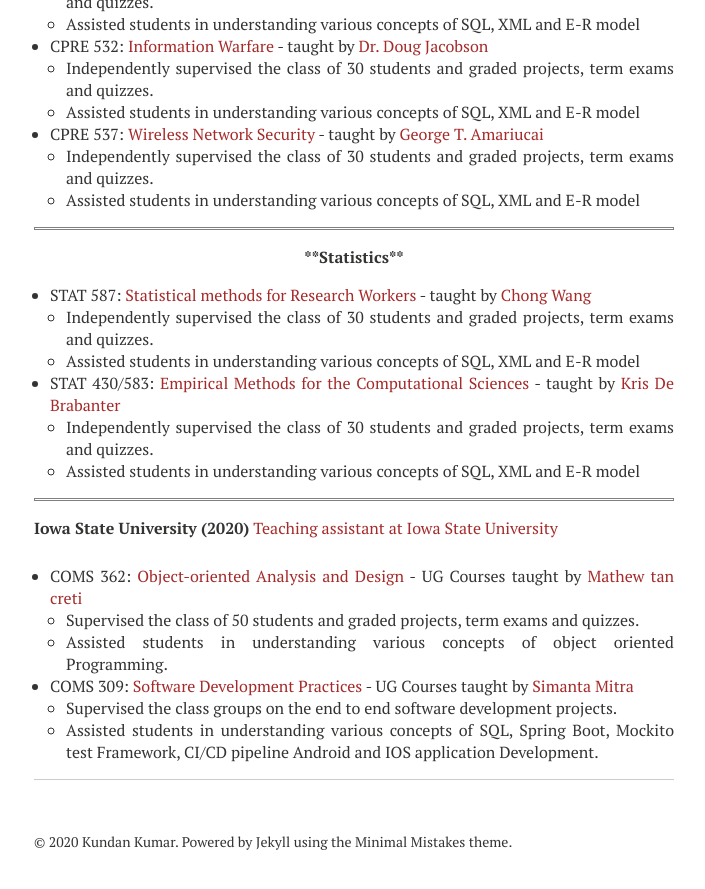
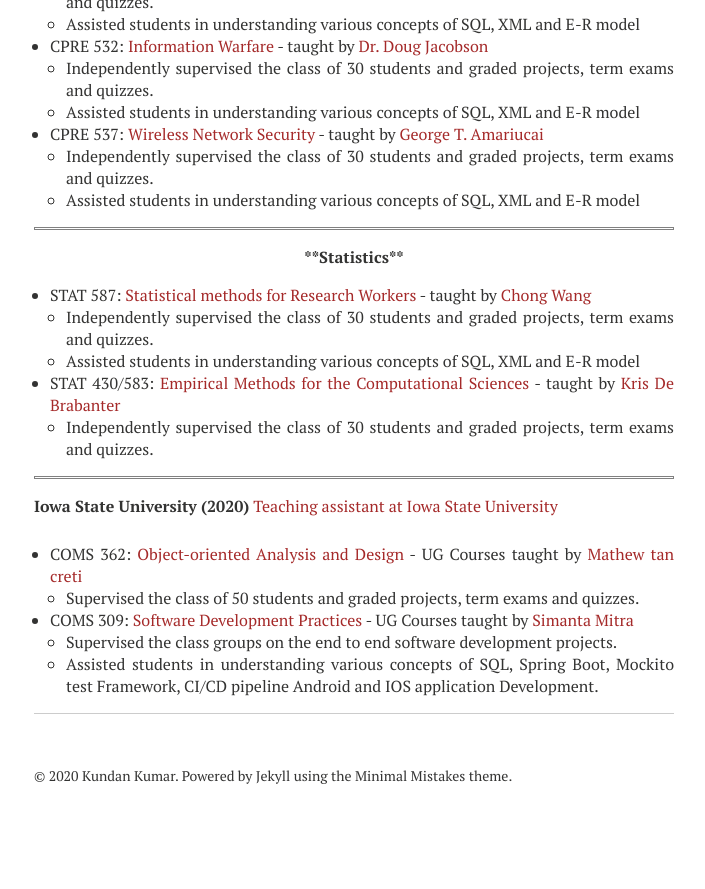
Before and after one commit to kundan7kumar/kundan7kumar.github.io, a Jekyll site: the page built from teaching/index.md, in a window 1280 px wide and 900 px high, scrolled down 1052 px. Shown: the top 889 px of the window, without its empty margins (286-991 px from the left). Built offline with Jekyll 4.4.1, drawn with Linux system fonts in a browser that asks for light colours; nearby versions of some CDN libraries; after the commit the page ends 1886 px from its top, so only the background shows below that.

Commit message:
Update index.md

```diff
--- a/teaching/index.md
+++ b/teaching/index.md
@@ -56,16 +56,12 @@ comments: false
     - Assisted students in understanding various concepts of SQL, XML and E-R model
 * STAT 430/583: [Empirical Methods for the Computational Sciences](https://catalog.iastate.edu/azcourses/stat/) -  taught by [Kris De Brabanter](https://www.stat.iastate.edu/people/kris-de-brabanter)
     - Independently supervised the class of 30 students and graded projects, term exams and quizzes.
-    - Assisted students in understanding various concepts of SQL, XML and E-R model
-
-
 
 <hr style="border:1px solid gray">
 **Iowa State University (2020)** [Teaching assistant at Iowa State University](https://cs.iastate.edu/)
 
 * COMS 362: [Object-oriented Analysis and Design](https://catalog.iastate.edu/azcourses/com_s/) - UG Courses taught by [Mathew tan creti](https://www.cs.iastate.edu/people/matthew-tan-creti)
     - Supervised the class of 50 students and graded projects, term exams and quizzes.
-    - Assisted students in understanding various concepts of object oriented Programming.
 
 * COMS 309: [Software Development Practices](https://catalog.iastate.edu/azcourses/com_s/) - UG Courses taught by [Simanta Mitra](https://www.cs.iastate.edu/people/simanta-mitra)
     - Supervised the class groups on the end to end software development projects.
```
